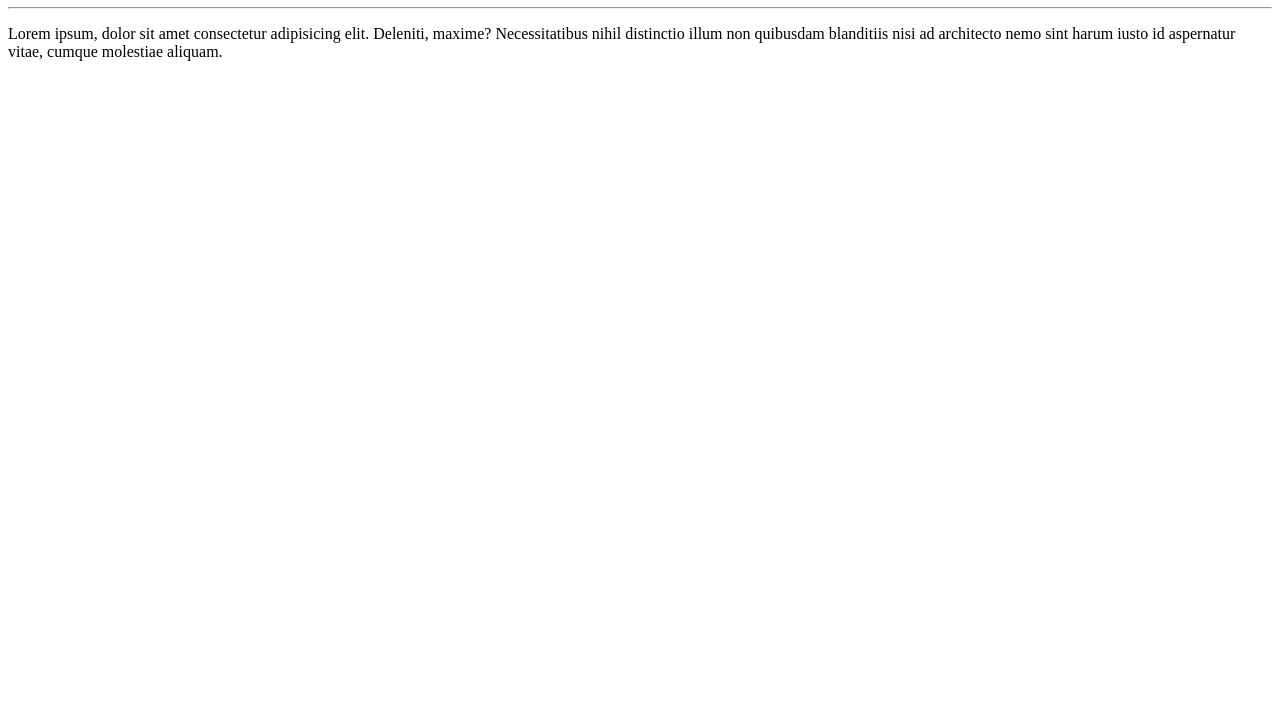
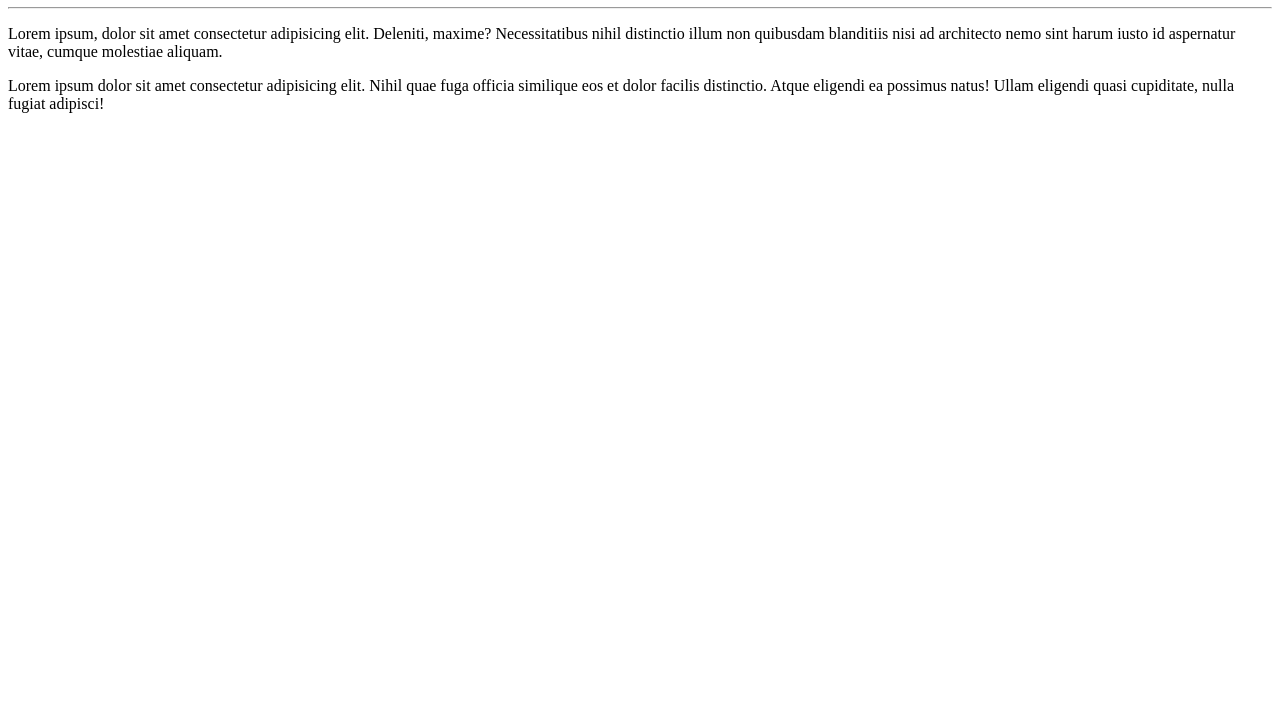
Before and after one commit to aleksandromelo/Ola-Mundo, a plain HTML site: page site-exemplo/index.html in a window 1280 px wide. Shown: the part 73-800 px from the top of the page. Drawn offline with Linux system fonts and the light colour scheme.

Commit message:
Adicionei um paragrafo

```diff
--- a/site-exemplo/index.html
+++ b/site-exemplo/index.html
@@ -10,5 +10,6 @@
     <h1>Olá, mundo!</h1>
     <hr>
     <p>Lorem ipsum, dolor sit amet consectetur adipisicing elit. Deleniti, maxime? Necessitatibus nihil distinctio illum non quibusdam blanditiis nisi ad architecto nemo sint harum iusto id aspernatur vitae, cumque molestiae aliquam.</p>
+    <p>Lorem ipsum dolor sit amet consectetur adipisicing elit. Nihil quae fuga officia similique eos et dolor facilis distinctio. Atque eligendi ea possimus natus! Ullam eligendi quasi cupiditate, nulla fugiat adipisci!</p>
 </body>
 </html>
```
